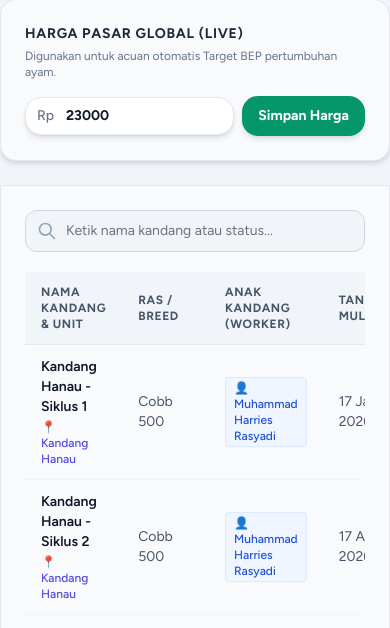
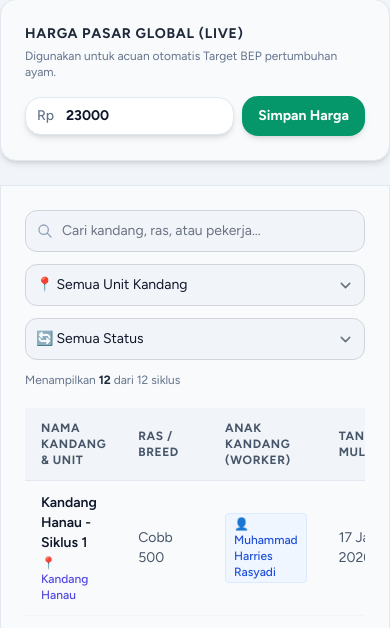
Before and after one commit to aziexman4/broiler-web., a Laravel app: page /flocks in a window 390 px wide. Shown: the part 191-819 px from the top of the page. Run offline with Laravel 12, Linux system fonts and the light colour scheme; a user stored in the database is signed in; data comes from the database, SQL or seed files in the repository; tables that the repository leaves empty hold one stand-in row (values such as "Sample post"); style sheets or scripts are compiled from the project's sources.

Commit message:
feat(flocks): add coop unit and status dropdown filters to flocks index

```diff
--- a/app/Http/Controllers/FlockController.php
+++ b/app/Http/Controllers/FlockController.php
@@ -27,9 +27,12 @@ class FlockController extends Controller
         }
 
         $workers = User::where('role', 'worker')->get();
+        $coops = $user->isOwner()
+            ? Coop::orderByDesc('is_headquarters')->orderBy('name', 'asc')->get()
+            : $flocks->pluck('coop')->filter()->unique('id')->sortBy('name')->values();
         $globalMarketPrice = \App\Models\SystemSetting::where('key', 'global_market_price')->first()->value ?? 23000;
 
-        return view('flocks.index', compact('flocks', 'workers', 'globalMarketPrice'));
+        return view('flocks.index', compact('flocks', 'workers', 'coops', 'globalMarketPrice'));
     }
 
     /**
--- a/resources/views/flocks/index.blade.php
+++ b/resources/views/flocks/index.blade.php
@@ -11,6 +11,23 @@
             @endif
         </div>
     </x-slot>
+
+    @php
+        $initialSearch = (string) request('search', '');
+        $initialCoop = (string) request('coop_id', '');
+        $initialStatus = in_array(request('status'), ['active', 'closed'], true) ? request('status') : '';
+        $flocksMeta = $flocks->map(function ($flock) {
+            return [
+                'id' => $flock->id,
+                'name' => strtolower($flock->name),
+                'coop_id' => $flock->coop_id ? (string) $flock->coop_id : '',
+                'coop_name' => strtolower($flock->coop->name ?? ''),
+                'breed' => strtolower($flock->breed),
+                'worker' => strtolower($flock->worker->name ?? ''),
+                'status' => strtolower($flock->status),
+            ];
+        })->values();
+    @endphp
 
     <div class="py-12">
         <div class="max-w-7xl mx-auto sm:px-6 lg:px-8 space-y-6">
@@ -41,7 +58,7 @@
             </div>
             @endif
 
-            <div x-data="{ search: '' }" class="bg-white dark:bg-slate-900 overflow-hidden shadow-md sm:rounded-2xl border border-slate-200 dark:border-slate-800 transition-all hover:shadow-lg">
+            <div x-data="flockListFilter()" class="bg-white dark:bg-slate-900 overflow-hidden shadow-md sm:rounded-2xl border border-slate-200 dark:border-slate-800 transition-all hover:shadow-lg">
                 <div class="p-6 text-slate-900 dark:text-slate-100">
                     @if($flocks->isEmpty())
                         <div class="text-center py-8">
@@ -65,13 +82,50 @@
                             @endif
                         </div>
                     @else
-                        <!-- Search Box (Interactive Data Table) -->
-                        <div class="mb-5">
-                            <div class="relative w-full md:w-1/3">
-                                <div class="absolute inset-y-0 left-0 flex items-center pl-3 pointer-events-none">
-                                    <svg class="w-5 h-5 text-slate-400" fill="none" stroke="currentColor" viewBox="0 0 24 24"><path stroke-linecap="round" stroke-linejoin="round" stroke-width="2" d="M21 21l-6-6m2-5a7 7 0 11-14 0 7 7 0 0114 0z"></path></svg>
+                        <!-- Search & Dropdown Filter Bar (Unit Lokasi & Status) -->
+                        <div class="mb-5 flex flex-col lg:flex-row lg:items-center justify-between gap-3">
+                            <div class="grid grid-cols-1 sm:grid-cols-3 gap-3 flex-1">
+                                <!-- Search Box -->
+                                <div class="relative">
+                                    <div class="absolute inset-y-0 left-0 flex items-center pl-3 pointer-events-none">
+                                        <svg class="w-4 h-4 text-slate-400" fill="none" stroke="currentColor" viewBox="0 0 24 24"><path stroke-linecap="round" stroke-linejoin="round" stroke-width="2" d="M21 21l-6-6m2-5a7 7 0 11-14 0 7 7 0 0114 0z"></path></svg>
+                                    </div>
+                                    <input x-model="search" type="text" class="bg-slate-50 border border-gray-300 text-slate-900 text-sm rounded-xl focus:ring-indigo-500 focus:border-indigo-500 block w-full pl-9 p-2.5 dark:bg-slate-800 dark:border-slate-700 dark:text-white transition-colors duration-200" placeholder="Cari kandang, ras, atau pekerja...">
                                 </div>
-                                <input x-model="search" type="text" class="bg-slate-50 border border-gray-300 text-slate-900 text-sm rounded-xl focus:ring-indigo-500 focus:border-indigo-500 block w-full pl-10 p-2.5 dark:bg-slate-800 dark:border-slate-700 dark:text-white transition-colors duration-200" placeholder="Ketik nama kandang atau status...">
+
+                                <!-- Dropdown Unit Lokasi Kandang -->
+                                <div>
+                                    <select x-model="selectedCoop" aria-label="Filter Unit Lokasi Kandang" class="bg-slate-50 border border-gray-300 text-slate-900 text-sm rounded-xl focus:ring-indigo-500 focus:border-indigo-500 block w-full p-2.5 dark:bg-slate-800 dark:border-slate-700 dark:text-white transition-colors duration-200">
+                                        <option value="">📍 Semua Unit Kandang</option>
+                                        @foreach($coops as $coop)
+                                            <option value="{{ $coop->id }}">
+                                                {{ $coop->name }}{{ $coop->is_headquarters ? ' (Pusat)' : '' }}
+                                            </option>
+                                        @endforeach
+                                    </select>
+                                </div>
+
+                                <!-- Dropdown Status -->
+                                <div>
+                                    <select x-model="selectedStatus" aria-label="Filter Status Siklus" class="bg-slate-50 border border-gray-300 text-slate-900 text-sm rounded-xl focus:ring-indigo-500 focus:border-indigo-500 block w-full p-2.5 dark:bg-slate-800 dark:border-slate-700 dark:text-white transition-colors duration-200">
+                                        <option value="">🔄 Semua Status</option>
+                                        <option value="active">🟢 Active (Berjalan)</option>
+                                        <option value="closed">🔒 Closed (Tutup Buku)</option>
+                                    </select>
+                                </div>
+                            </div>
+
+                            <div class="flex items-center justify-between lg:justify-end gap-3 text-xs">
+                                <span class="text-slate-500 dark:text-slate-400">
+                                    Menampilkan <strong class="text-slate-800 dark:text-slate-200" x-text="visibleCount()">{{ $flocks->count() }}</strong> dari {{ $flocks->count() }} siklus
+                                </span>
+                                <button type="button"
+                                    x-show="hasActiveFilter()"
+                                    x-cloak
+                                    @click="resetFilters()"
+                                    class="px-3 py-1.5 rounded-xl bg-slate-100 dark:bg-slate-800 hover:bg-slate-200 dark:hover:bg-slate-700 text-slate-700 dark:text-slate-200 font-semibold border border-slate-200 dark:border-slate-700 transition">
+                                    Reset Filter
+                                </button>
                             </div>
                         </div>
 
@@ -79,7 +133,7 @@
                             <table class="w-full text-left border-collapse">
                                 <thead>
                                     <tr class="border-b border-slate-200 dark:border-slate-700 bg-slate-50 dark:bg-slate-800 text-slate-600 dark:text-slate-400 text-xs font-semibold uppercase tracking-wider">
-                                        <th class="py-3 px-4">Nama Kandang & Unit</th>
+                                        <th class="py-3 px-4">Nama Kandang &amp; Unit</th>
                                         <th class="py-3 px-4">Ras / Breed</th>
                                         <th class="py-3 px-4">Anak Kandang (Worker)</th>
                                         <th class="py-3 px-4">Tanggal Mulai</th>
@@ -90,7 +144,7 @@
                                 </thead>
                                 <tbody class="divide-y divide-gray-100 dark:divide-slate-700 text-sm">
                                     @foreach($flocks as $flock)
-                                        <tr x-show="search === '' || '{{ strtolower($flock->name) }}'.includes(search.toLowerCase()) || '{{ strtolower($flock->coop->name ?? '') }}'.includes(search.toLowerCase()) || '{{ strtolower($flock->status) }}'.includes(search.toLowerCase())" class="hover:bg-slate-50 dark:hover:bg-slate-800/50 transition-colors duration-150">
+                                        <tr x-show="matchesId({{ $flock->id }})" class="hover:bg-slate-50 dark:hover:bg-slate-800/50 transition-colors duration-150">
                                             <td class="py-3 px-4">
                                                 <div class="font-semibold text-slate-900 dark:text-slate-100">{{ $flock->name }}</div>
                                                 @if($flock->coop)
@@ -119,6 +173,11 @@
                                             </td>
                                         </tr>
                                     @endforeach
+                                    <tr x-show="visibleCount() === 0" x-cloak style="display: none;">
+                                        <td colspan="7" class="py-8 px-4 text-center text-slate-500 dark:text-slate-400 text-sm">
+                                            Tidak ada siklus kandang yang cocok dengan kombinasi pencarian &amp; filter yang dipilih.
+                                        </td>
+                                    </tr>
                                 </tbody>
                             </table>
                         </div>
@@ -127,4 +186,47 @@
             </div>
         </div>
     </div>
+
+    <script>
+        document.addEventListener('alpine:init', () => {
+            Alpine.data('flockListFilter', () => ({
+                search: @json($initialSearch),
+                selectedCoop: @json($initialCoop),
+                selectedStatus: @json($initialStatus),
+                items: @json($flocksMeta),
+
+                matchesItem(item) {
+                    const q = this.search.trim().toLowerCase();
+                    const matchSearch = q === ''
+                        || item.name.includes(q)
+                        || item.coop_name.includes(q)
+                        || item.breed.includes(q)
+                        || item.worker.includes(q)
+                        || item.status.includes(q);
+                    const matchCoop = this.selectedCoop === '' || item.coop_id === this.selectedCoop;
+                    const matchStatus = this.selectedStatus === '' || item.status === this.selectedStatus;
+                    return matchSearch && matchCoop && matchStatus;
+                },
+
+                matchesId(id) {
+                    const item = this.items.find(i => i.id === id);
+                    return item ? this.matchesItem(item) : true;
+                },
+
+                visibleCount() {
+                    return this.items.filter(item => this.matchesItem(item)).length;
+                },
+
+                hasActiveFilter() {
+                    return this.search.trim() !== '' || this.selectedCoop !== '' || this.selectedStatus !== '';
+                },
+
+                resetFilters() {
+                    this.search = '';
+                    this.selectedCoop = '';
+                    this.selectedStatus = '';
+                }
+            }));
+        });
+    </script>
 </x-app-layout>
```
Also changed, not shown: PROJECT_CONTEXT.md (+1 -1 lines), tests/Feature/BroilerSystemTest.php (+34 -0 lines).
